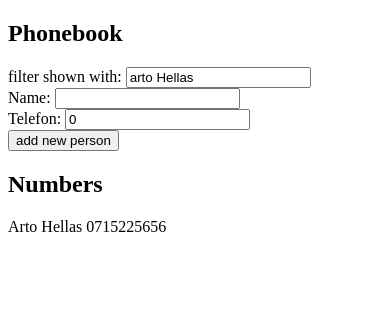
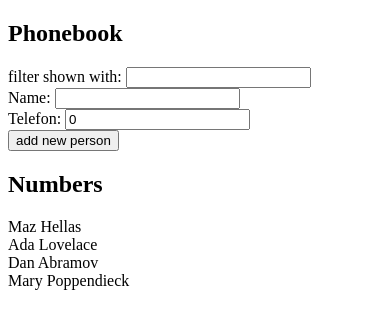
Before and after one commit to nemesmia-gm/React_Unicafe, a React (Create React App) app: page / in a window 390 px wide. Shown: the top 328 px of the page. Built offline with nearby package versions, Linux system fonts and the light colour scheme; data requests are answered from the project's data file.

Commit message:
Part2.Phonebook.Step6

```diff
--- /dev/null
+++ b/db.json
@@ -0,0 +1,24 @@
+{
+  "persons":[
+    {
+      "name": "Maz Hellas",
+      "number": "040-123456",
+      "id": 1
+    },
+    {
+      "name": "Ada Lovelace",
+      "number": "39-44-5323523",
+      "id": 2
+    },
+    {
+      "name": "Dan Abramov",
+      "number": "12-43-234345",
+      "id": 3
+    },
+    {
+      "name": "Mary Poppendieck",
+      "number": "39-23-6423122",
+      "id": 4
+    }
+  ]
+}
--- a/src/Part3-Phonebook/AddNewPerson.js
+++ b/src/Part3-Phonebook/AddNewPerson.js
@@ -0,0 +1,21 @@
+import React from "react";
+
+const AddNewPerson = ({newName, newTelefon, handleAddPerson, handleNameChange, handleTelefonChange}) => {
+    return (
+        <div>
+            <form onSubmit={handleAddPerson}>
+                <div>
+                    Name: <input value={newName} onChange={handleNameChange}/>
+                </div>
+                <div>
+                    Telefon: <input value={newTelefon} onChange={handleTelefonChange}/>
+                </div>
+                <div>
+                    <button type="submit" >add new person</button>
+                </div>
+            </form>
+        </div>
+    )
+};
+
+export  default AddNewPerson;
--- a/src/Part3-Phonebook/App.js
+++ b/src/Part3-Phonebook/App.js
@@ -1,13 +1,14 @@
-import React, { useState } from 'react'
+import React, { useState, useEffect } from 'react'
+import SearchFilter from "./searchFilter";
+import AddNewPerson from "./AddNewPerson";
+import RenderPersons from "./RenderPersons";
+import axios from 'axios';
 
 const App = () => {
-    const [ persons, setPersons ] = useState([
-        {id: 0, name: 'Arto Hellas', telefon: '0715225656' }
-    ]);
+    const [ persons, setPersons ] = useState([]);
     const [ newName, setNewName ] = useState('');
     const [ newTelefon, setNewTelefon ] = useState(0);
-    const [ filterByName, setFilterByName ] = useState('arto Hellas');
-
+    const [ filterByName, setFilterByName ] = useState('');
 
     const addPerson = (event) => {
         event.preventDefault(); //prevent page reload which is the default behaviour
@@ -42,32 +43,26 @@ const App = () => {
         setFilterByName(event.target.value)
     };
 
+    const hook = () => {
+        axios.get('http://localhost:3001/persons')
+            .then(response => {
+                setPersons(response.data)
+            });
+    };
+
     return (
         <div>
+            {
+                useEffect(hook, [])
+            }
             <h2>Phonebook</h2>
-            <div>
-                filter shown with: <input value={filterByName} onChange={handleFilterChange}/>
-            </div>
-
-            <form onSubmit={addPerson}>
-                <div>
-                    Name: <input value={newName} onChange={handleNameChange}/>
-                </div>
-                <div>
-                    Telefon: <input value={newTelefon} onChange={handleTelefonChange}/>
-                </div>
-                <div>
-                    <button type="submit" >add new person</button>
-                </div>
-            </form>
-
-            <h2>Numbers</h2>
-            {
-                    persons.filter( (p) => p.name.toLowerCase().includes(filterByName.toLowerCase()))
-                    .map( (person) =>
-                    <div key={person.id}>{person.name} {person.telefon} </div>
-                )
-            }
+            <SearchFilter filter={filterByName} handleFilterChange={handleFilterChange}/>
+            <AddNewPerson newName={newName}
+                          newTelefon={newTelefon}
+                          handleNameChange={handleNameChange}
+                          handleTelefonChange={handleTelefonChange}
+                          handleAddPerson={addPerson}/>
+            <RenderPersons persons={persons} filterByName={filterByName}/>
         </div>
     )
 }
--- a/src/Part3-Phonebook/RenderPerson.js
+++ b/src/Part3-Phonebook/RenderPerson.js
@@ -0,0 +1,9 @@
+import React from "react";
+
+const RenderPerson = ({person}) => {
+    return (
+        <div>{person.name} {person.telefon} </div>
+    )
+};
+
+export default RenderPerson;
--- a/src/Part3-Phonebook/RenderPersons.js
+++ b/src/Part3-Phonebook/RenderPersons.js
@@ -0,0 +1,19 @@
+import React from "react";
+import RenderPerson from "./RenderPerson";
+
+
+const RenderPersons = ({persons, filterByName}) => {
+    return (
+        <div>
+        <h2>Numbers</h2>
+        {
+            persons.filter( (p) => p.name.toLowerCase().includes(filterByName.toLowerCase()))
+                .map( (person) =>
+                    <RenderPerson key={person.id} person={person}/>
+                )
+        }
+        </div>
+    )
+};
+
+export default RenderPersons;
--- a/src/Part3-Phonebook/searchFilter.js
+++ b/src/Part3-Phonebook/searchFilter.js
@@ -0,0 +1,11 @@
+import React from "react";
+
+const SearchFilter = ({filter, handleFilterChange}) => {
+return (
+    <div>
+        filter shown with: <input value={filter} onChange={handleFilterChange} />
+    </div>
+)
+};
+
+export default SearchFilter
--- a/src/index.js
+++ b/src/index.js
@@ -2,4 +2,5 @@ import ReactDOM from "react-dom";
 import React from "react";
 import App from "./Part3-Phonebook/App";
 
-ReactDOM.render(<App/>, document.getElementById('root'));
+
+ReactDOM.render(<App />, document.getElementById('root'));
```
Also changed, not shown: package.json (+6 -1 lines), src/Part3-Phonebook/Phonebook.js (deleted), 1 other file (tests, documents, lock files or other folders).
